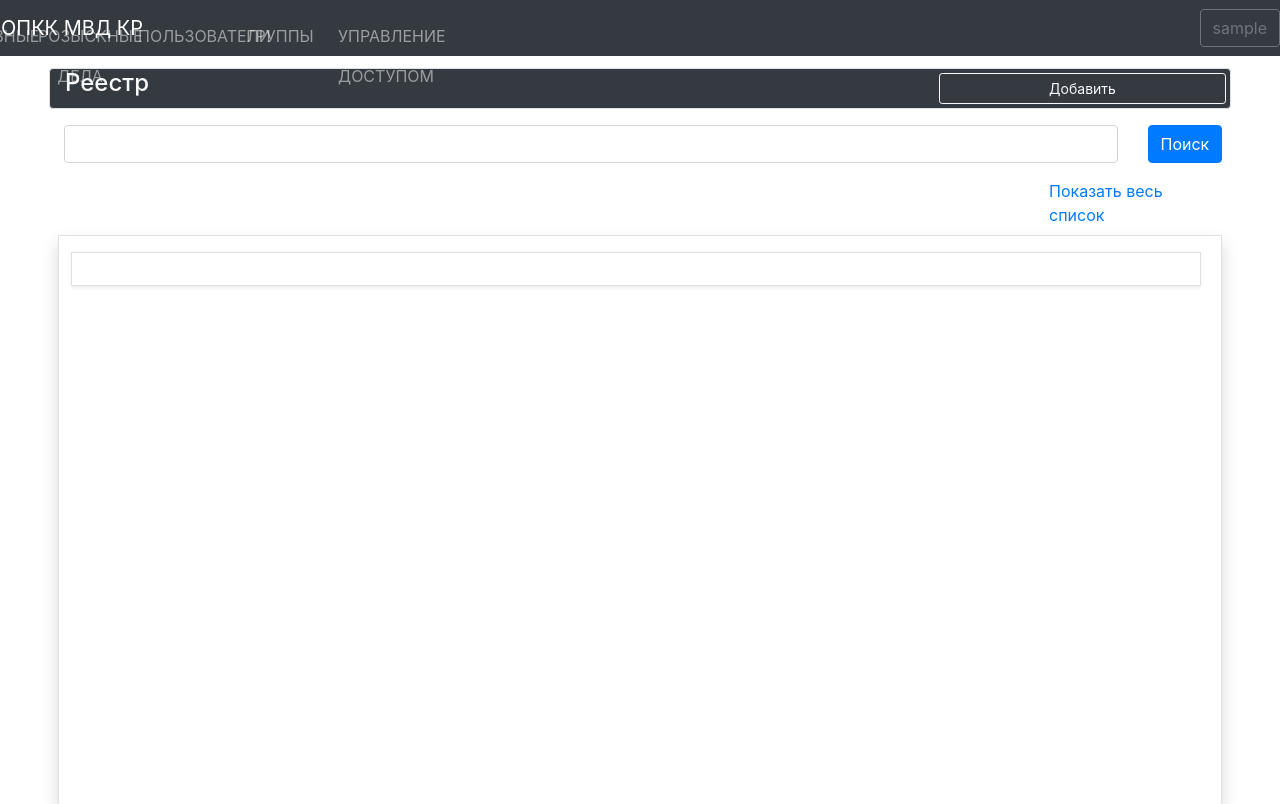
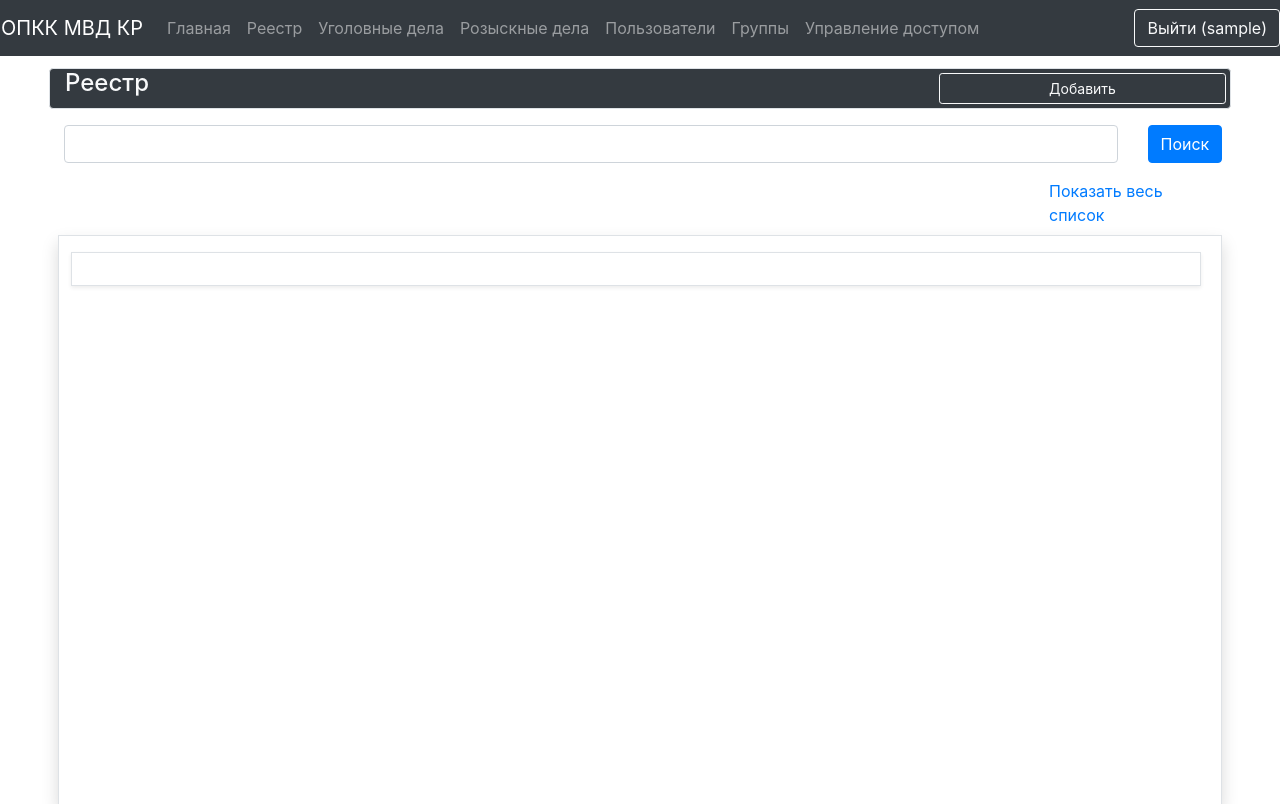
Before and after one commit to cipherSh/ISSPENM_new, a Django app: page /registry/ in a window 1280 px wide. Shown: the top 804 px of the page. Run offline with Django 3.2, Linux system fonts and the light colour scheme; the visitor is signed in with stand-in values (Sample User, id 1); data that the repository does not hold is empty; some libraries are stand-ins or nearby versions.

Commit message:
'Update_30.05.2019'

```diff
--- a/ISRTE/ISRTE/settings.py
+++ b/ISRTE/ISRTE/settings.py
@@ -114,7 +114,7 @@ AUTH_PASSWORD_VALIDATORS = [
 
 LANGUAGE_CODE = 'ru-ru'
 
-TIME_ZONE = 'UTC'
+TIME_ZONE = 'Asia/Bishkek'
 
 USE_I18N = True
 
--- a/ISRTE/reestr/static/css/style.css
+++ /dev/null
@@ -1,60 +0,0 @@
-ul {
-	position: absolute;
-	top: 50%;
-	left: 50%;
-	transform: translate(-50%, -50%);
-	margin: 0;
-	padding: 0;
-	display: flex;
-}
-ul li {
-	position: relative;
-	list-style: none;
-}
-ul li a {
-	position: relative;
-	width: 100px;
-	height: 40px;
-	display: block;
-	color: tomato;
-	line-height: 40px;
-	text-align: center;
-	text-decoration: none;
-  text-transform: uppercase;
-	transition: .5s;
-	box-sizing: border-box;
-}
-ul li a span {
-	position: absolute;
-	width: 25%;
-	height: 100%;
-	background-color: tomato;
-	z-index: -1;
-	transform-origin: top;
-	transform: scaleY(0);
-	transition: transform .5s;
-}
-ul li a:hover {
-	color: #fff;
-	text-decoration: none;
-}
-ul li a:hover span {
-	transform-origin: bottom;
-	transform: scaleY(1);
-}
-ul li a span:nth-child(1) {
-	left: 0;
-	transition-delay: 0s;
-}
-ul li a span:nth-child(2) {
-	left: 25%;
-	transition-delay: 0.15s;
-}
-ul li a span:nth-child(3) {
-	left: 50%;
-	transition-delay: 0.3s;
-}
-ul li a span:nth-child(4) {
-	left: 75%;
-	transition-delay: 0.45s;
-}
--- a/ISRTE/reestr/templates/base.html
+++ b/ISRTE/reestr/templates/base.html
@@ -5,14 +5,14 @@
     <meta charset="UTF-8">
     <title>{% block title %}{%endblock title%}</title>
     <link rel="stylesheet" href="{% static 'css/bootstrap.min.css'%}" type="text/css">
-    <link rel="stylesheet" href="{% static 'css/style.css' %}" type="text/css">
+
 </head>
 
 <body class="p-3">
     <div class="container-fluid pt-4 p-0">
 
-        <header class="blog-header fixed-top bg-dark font-weight-normal text-light">
-            <div class="row flex-nowrap justify-content-between align-items-center header-font header-padding">
+        <header class="fixed-top font-weight-normal bg-dark">
+            <div class="row">
 
                 {% include 'main_includes/include_navbar.html' %}
 
--- a/ISRTE/reestr/templates/main_includes/include_navbar.html
+++ b/ISRTE/reestr/templates/main_includes/include_navbar.html
@@ -1,10 +1,12 @@
+<div class="col-10 p-0">
     <nav class="navbar navbar-expand-lg navbar-dark bg-dark">
+        <a class="navbar-brand" href="#">ОПКК МВД КР</a>
+        <div class="">
 
-    <a class="navbar-brand" href="#">ОПКК МВД КР</a>
-    <div class="collapse navbar-collapse">
             <ul class="navbar-nav mr-auto">
                 <li class="nav-item">
-                <a class="nav-link" href="{% url 'homepage_url' %}">Главная<span class="sr-only">(current)</span></a>
+                    <a class="nav-link" href="{% url 'homepage_url' %}">Главная<span
+                            class="sr-only">(current)</span></a>
                 </li>
                 <li class="nav-item">
                     <a class="nav-link" href="{% url 'registry_url' %}">Реестр</a>
@@ -31,8 +33,11 @@
                 </li>
                 {% endif %}
             </ul>
+
         </div>
+
     </nav>
-<div class="col-4 d-flex justify-content-end align-items-center">
-    <a class="btn bt-sm btn-outline-secondary" href="{% url 'logout_url' %}">{{ user.get_username }}</a>
 </div>
+<div class="col-2 d-flex justify-content-end align-items-center">
+    <a class="btn bt-sm btn-outline-light" href="{% url 'logout_url' %}">Выйти ({{ user.get_username }})</a>
+</div>
--- a/ISRTE/reestr/views.py
+++ b/ISRTE/reestr/views.py
@@ -310,6 +310,8 @@ class AddNewCriminalToCCView(View):
 
         if bound_form_criminal.is_valid() and bound_form_add.is_valid():
             new_criminal = bound_form_criminal.save()
+            new_criminal.owner = request.user.profile
+            new_criminal.user = request.user.profile
             new_case_member = bound_form_add.save(commit=False)
             new_case_member.criminal_case = case
             new_case_member.criminal_id = new_criminal
@@ -616,7 +618,7 @@ class CriminalCaseUpdateView(View):
 
     def post(self, request, pk):
         cc = CriminalCase.objects.get(id=pk)
-        bound_form = CriminalCaseUpdateForm(request.POST)
+        bound_form = CriminalCaseUpdateForm(request.POST, instance=cc)
         context = {
             'cc': cc,
             'form': bound_form
@@ -625,11 +627,6 @@ class CriminalCaseUpdateView(View):
         if bound_form.is_valid():
             new_case = bound_form.save(commit=False)
             new_case.save()
-            mcc = CriminalCaseCriminals.objects.filter(criminal_case=cc)
-            for item in mcc:
-                item.criminal_case = new_case
-                item.save()
-            cc.delete()
             return redirect(new_case)
         return render(request, 'reestr/ccase/cc_update.html', context=context)
 
@@ -686,14 +683,13 @@ class ManhuntUpdateView(View):
 
     def post(self, request, pk):
         manhunt = Manhunt.objects.get(id=pk)
-        bound_form = CriminalManhuntUpdateForm(request.POST)
+        bound_form = CriminalManhuntUpdateForm(request.POST, instance=manhunt)
         context = {
             'manhunt': manhunt,
             'form': bound_form,
         }
         if bound_form.is_valid():
             new_manhunt = bound_form.save()
-            manhunt.delete()
             return redirect(new_manhunt)
         return render(request, 'reestr/ccase/manhunt_update.html', context=context)
 
--- a/ISRTE/users/admin.py
+++ b/ISRTE/users/admin.py
@@ -1,8 +1,9 @@
 from django.contrib import admin
-from .models import Profile, TrustLevel, Role
+from .models import Profile, TrustLevel, Role, Audit
 
 # Register your models here.
 
 admin.site.register(Profile)
 admin.site.register(TrustLevel)
 admin.site.register(Role)
+admin.site.register(Audit)
--- a/ISRTE/users/models.py
+++ b/ISRTE/users/models.py
@@ -53,3 +53,17 @@ def create_user_profile(sender, instance, created, **kwargs):
 @receiver(post_save, sender=User)
 def save_user_profile(sender, instance, **kwargs):
     instance.profile.save()
+
+
+class Audit(models.Model):
+    user = models.ForeignKey(Profile, verbose_name='Пользователь', null=True, on_delete=models.PROTECT)
+    act = models.CharField(max_length=200, verbose_name='Действие')
+    data = models.DateTimeField(verbose_name='Дата')
+
+    class Meta:
+        verbose_name = "Аудит входа и выхода"
+        verbose_name_plural = "Аудит входа и выхода"
+        ordering = ['-data']
+
+    def __str__(self):
+        return str(self.data) + ' --- ' + str(self.user) + ' --- ' + self.act
```
Also changed, not shown: ISRTE/reestr/templates/main_includes/include_navbar_new.html (added, +36 -0 lines), ISRTE/reestr/templates/reestr/criminals/criminal_detail.html (+4 -3 lines), ISRTE/users/views.py (+8 -1 lines), ISRTE/reestr/static/access/icon_add_group.png (added), ISRTE/reestr/static/access/icon_open_32.png (added), ISRTE/users/migrations/0002_audit.py (added). Lines whose indentation alone changed are shown as unchanged.
